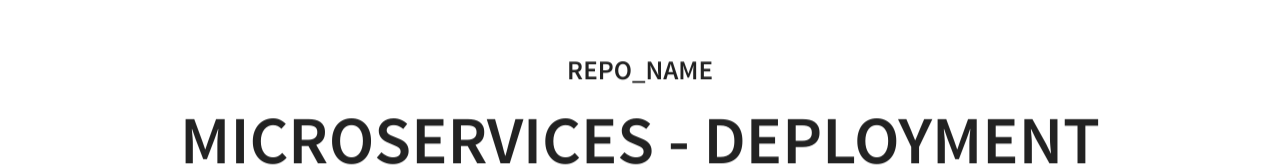
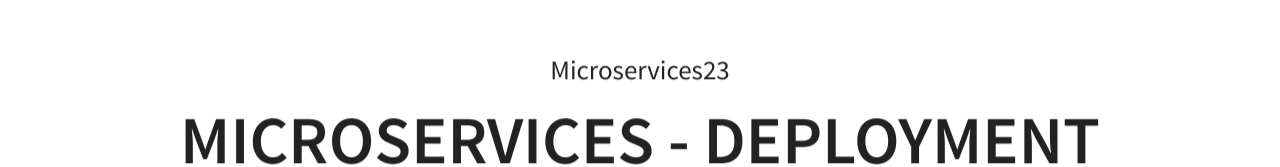
Before and after one commit to alonitac/Microservices23, a plain HTML site: page docs/slides/microservices_deployment_strategies.html in a window 1280 px wide. Shown: the part 215-382 px from the top of the page. Drawn offline with nearby package versions, Linux system fonts and the light colour scheme; some packages are replaced by stand-ins of ours.

Commit message:
argo content

```diff
--- a/docs/slides/microservices_deployment_strategies.html
+++ b/docs/slides/microservices_deployment_strategies.html
@@ -34,7 +34,7 @@
   }
 </style>
 
-__REPO_NAME__
+Microservices23
 
 # Microservices - Deployment strategies
 
```
Also changed, not shown: README.md, tutorials/k8s_argocd.md (renamed from tutorials/k8s_agrocd.md).
